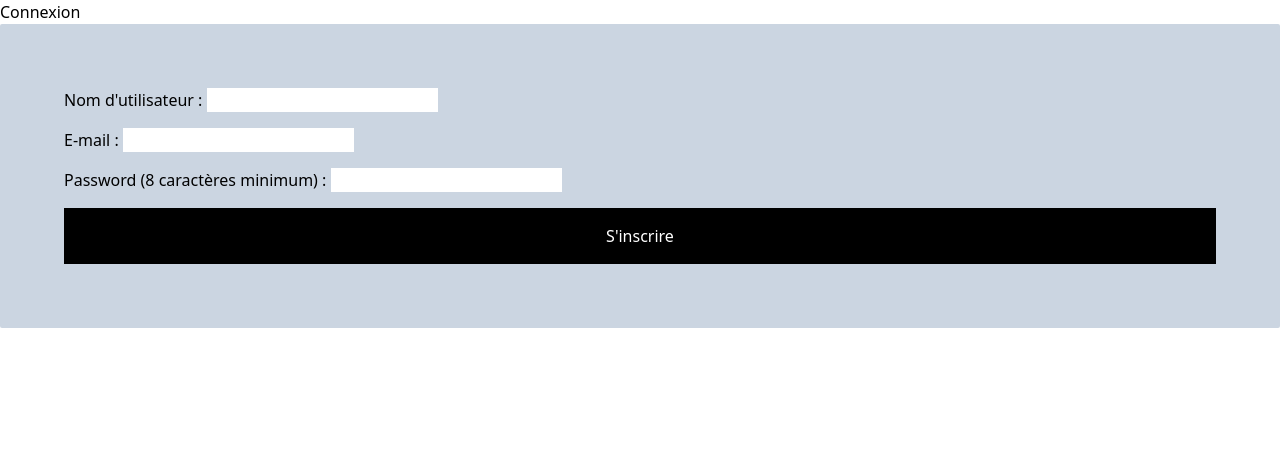
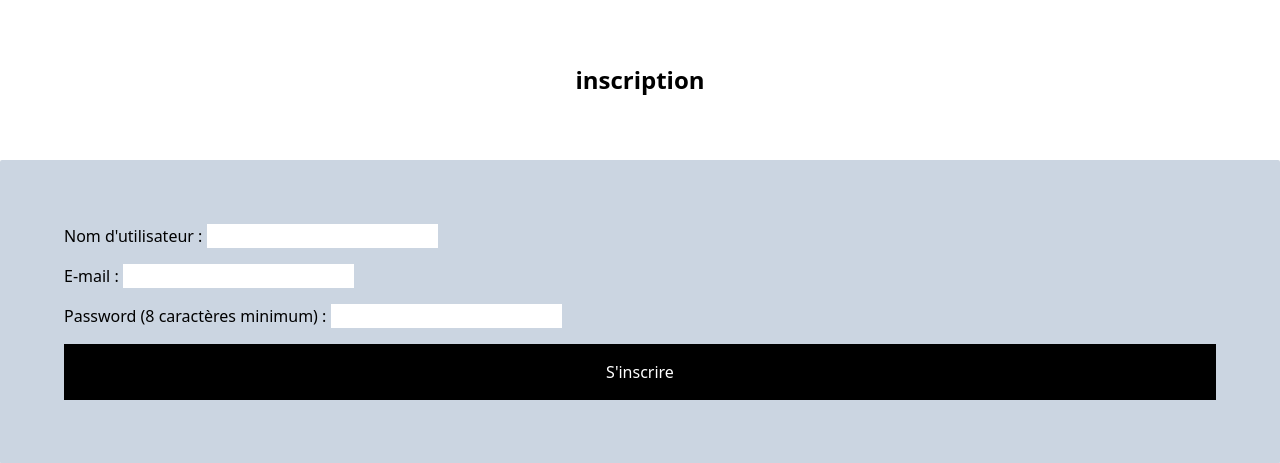
Before and after one commit to Esteranodin/G404_TPgrpe-spotifly, a PHP site: page /public/inscription.php in a window 1280 px wide. Shown: the top 463 px of the page. Run offline with PHP 8.4, Linux system fonts and the light colour scheme.

Commit message:
done mid thing

```diff
--- a/assets/css/output.css
+++ b/assets/css/output.css
@@ -558,6 +558,19 @@ video {
   margin: auto;
 }
 
+.m-16 {
+  margin: 4rem;
+}
+
+.my-16 {
+  margin-top: 4rem;
+  margin-bottom: 4rem;
+}
+
+.mt-16 {
+  margin-top: 4rem;
+}
+
 .flex {
   display: flex;
 }
@@ -681,6 +694,11 @@ video {
   line-height: 2.25rem;
 }
 
+.text-2xl {
+  font-size: 1.5rem;
+  line-height: 2rem;
+}
+
 .font-bold {
   font-weight: 700;
 }
--- a/public/connexion.php
+++ b/public/connexion.php
@@ -15,10 +15,10 @@ require_once("./components/htmlstart.php");
     </header>
     <main>
 
-        <h2>Connexion</h2>
+        <h2 class="text-2xl font-bold text-center my-16">Connexion</h2>
 
         <div class="bg-slate-300 p-16 rounded-sm ">
-            <form action="./process/process_connexion.php" method="post" class="flex flex-col gap-4">
+            <form action="../process/process_connexion.php" method="post" class="flex flex-col gap-4">
 
                 <div>
                     <label for="username">Nom d'utilisateur :</label>
--- a/public/inscription.php
+++ b/public/inscription.php
@@ -15,10 +15,10 @@ require_once("./components/htmlstart.php");
     </header>
     <main>
 
-        <h2>Connexion</h2>
+    <h2 class="text-2xl font-bold text-center my-16">inscription</h2>
 
         <div class="bg-slate-300 p-16 rounded-sm ">
-            <form action="./process/process_inscription.php" method="post" class="flex flex-col gap-4">
+            <form action="../process/process_inscription.php" method="post" class="flex flex-col gap-4">
 
                 <div>
                     <label for="username">Nom d'utilisateur :</label>
```
Also changed, not shown: process/process_connexion.php (+8 -5 lines), process/process_inscription.php (+16 -8 lines).
